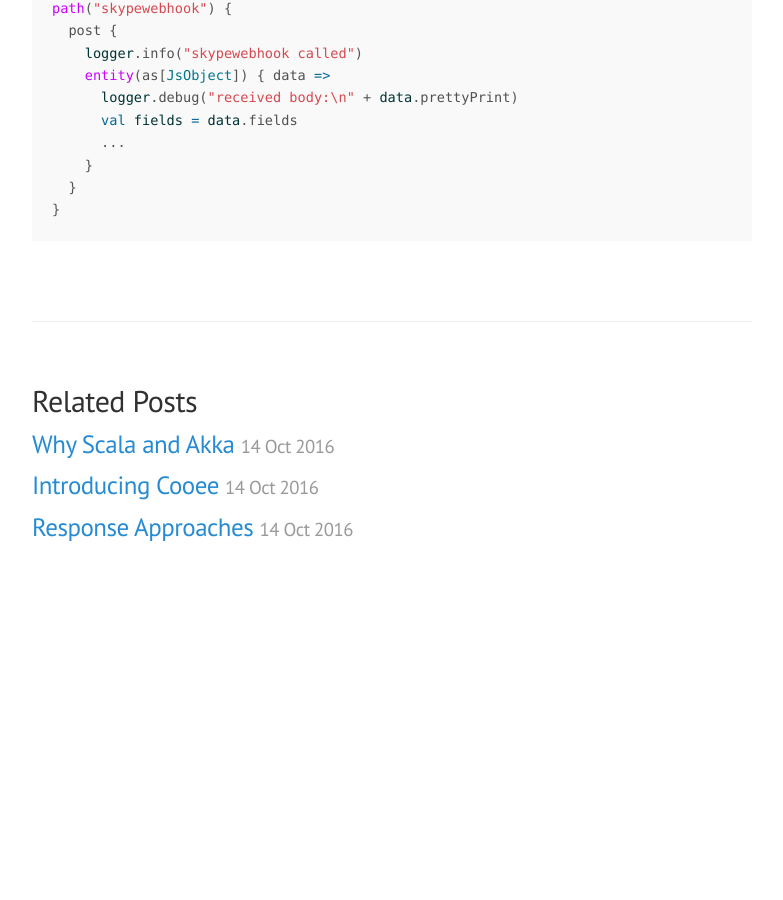
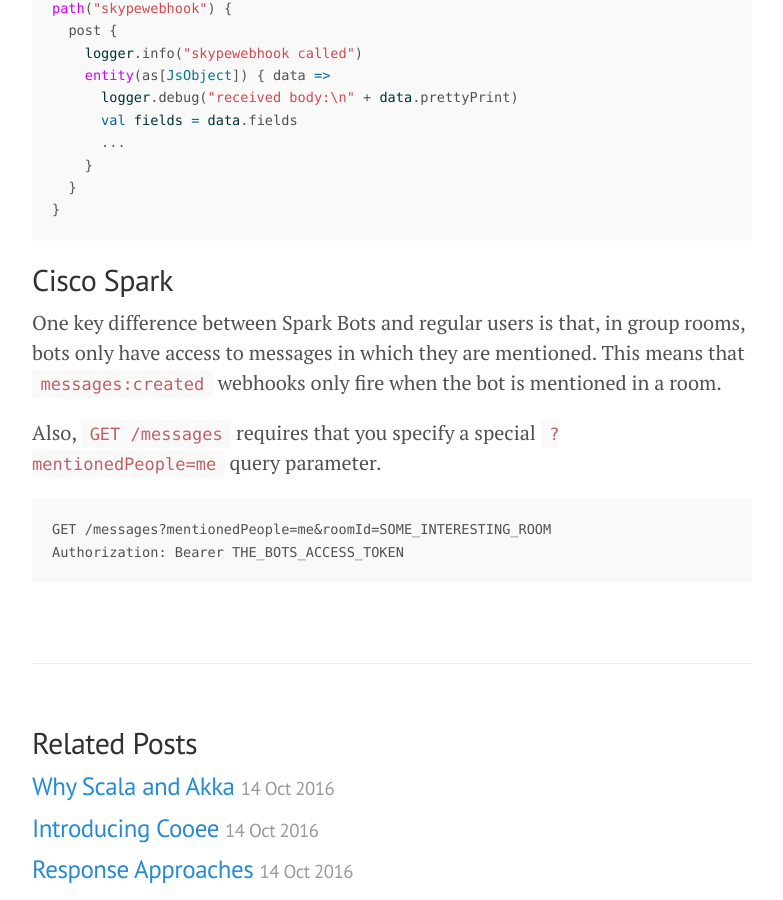
Before and after one commit to cooeeai/cooeeai.github.io, a Jekyll site: the page built from _posts/2016-10-14-messaging-platform-integrations.md, in a window 1280 px wide and 900 px high, scrolled down 1969 px. Shown: the whole window, without its empty margins (248-1031 px from the left). Built offline with Jekyll 4.4.1, drawn with Linux system fonts in a browser that asks for light colours; before the commit the page ends 2572 px from its top, so only the background shows below that.

```diff
--- a/CNAME
+++ /dev/null
@@ -1 +0,0 @@
-lanyon.getpoole.com
--- a/_posts/2016-10-14-messaging-platform-integrations.md
+++ b/_posts/2016-10-14-messaging-platform-integrations.md
@@ -43,3 +43,12 @@ path("skypewebhook") {
   }
 }
 {% endhighlight %}
+
+## Cisco Spark
+
+One key difference between Spark Bots and regular users is that, in group rooms, bots only have access to messages in which they are mentioned. This means that `messages:created` webhooks only fire when the bot is mentioned in a room.
+
+Also, `GET /messages` requires that you specify a special `?mentionedPeople=me` query parameter.
+
+    GET /messages?mentionedPeople=me&roomId=SOME_INTERESTING_ROOM
+    Authorization: Bearer THE_BOTS_ACCESS_TOKEN
```
Also changed, not shown: index.md (+4 -0 lines), public/hydra-bot.png (added).
